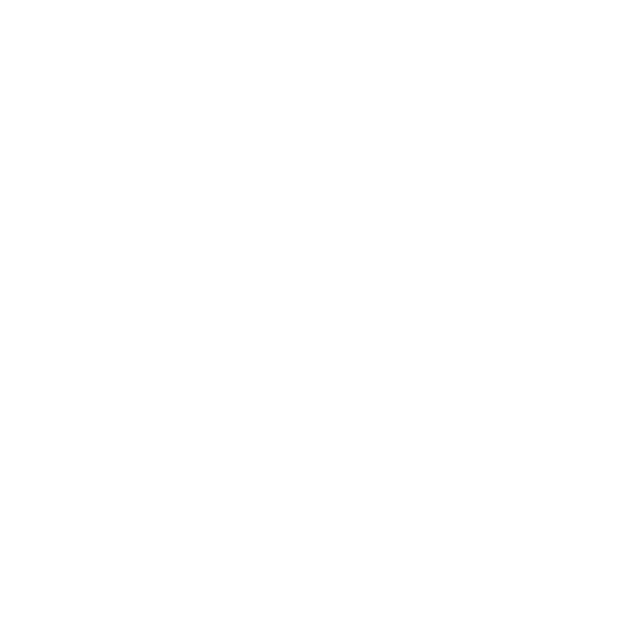
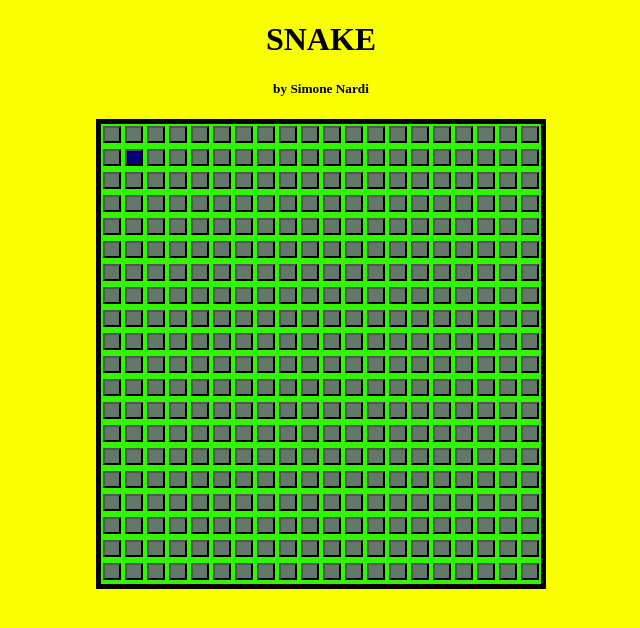
Before and after one commit to SimoNardi/Snake, a plain HTML site: page Snake/index.html in a window 1280 px wide. Shown: the whole page, without its empty margins (319-959 px from the left). Drawn offline with Linux system fonts and the light colour scheme.

Commit message:
Add files via upload

```diff
--- a/Snake/index.html
+++ b/Snake/index.html
@@ -8,7 +8,8 @@
   </head>
   <body onload="avvio();">
     <div id="matrice">
-
+      <h1><b>SNAKE</b></h1>
+      <h5>by Simone Nardi</h5>
     </div>
   </body>
 </html>
--- a/Snake/stile.css
+++ b/Snake/stile.css
@@ -1 +1,17 @@
-ciao
+body{
+  background-color: #faff00;
+}
+table{
+  width: auto;
+  height: auto;
+  border: 5px solid #000000;
+  background-color: #31f600;
+}
+td, tr, th{
+  border: 1px solid #31f600;
+  width: auto;
+  height: auto;
+}
+h1, h5{
+  text-align: center;
+}
--- a/Snake/stile.js
+++ b/Snake/stile.js
@@ -16,13 +16,16 @@ var nCibo;  //contatore Cibo
 /* Posizione snake */
 var posSnakeX = 1;  // cordinate snake x
 var posSnakeY = 1;  // cordinate snake y
-var coda = new Array(0) // array contenente le
+var coda = new Array(0); // array contenente le posizioni
 
 //funzione di avvio
 function  avvio() {
   initMat();  //inizializzazione matrice
   disCampo(); //grafica campo
 
+  coda.push(posSnakeX + "," + posSnakeY);
+
+  document.getElementById("btn_" + posSnakeX + "_" + posSnakeY).style.backgroundColor = BLU;
 }
 
 function initMat() {
@@ -43,5 +46,58 @@ function disCampo() {
   var riga, cella, btn;
 
   refBody.appendChild(tabella);
+  tabella.style.margin = "20px auto";
+  tabella.style.borderSpacing = "0";
+  for (var i = 0; i < DIM; i++) {
+    riga = document.createElement("tr");
+    tabella.appendChild(riga);
+    for (var j = 0; j < DIM; j++) {
+      // creo celle
+      cella = document.createElement("td");
+      riga.appendChild(cella);
+
+      //creo bottoni
+      btn = document.createElement("input");
+      btn.type = "button";
+      btn.id = "btn_" + i + "_" + j;
+      btn.style.height= "17px";
+      btn.style.width= "18px";
+      btn.style.backgroundColor = GRIGIO;
+      btn.style.color = BIANCO;
+
+      //settaggio attributi
+      btn.setAttribute("onClick", "get_cordinate(this)");
+      cella.appendChild(btn);
+
+    }
+  }
+}
+
+function get_cordinate(btn) {
+  //alert("hai cliccato il pulsante " + cord.id);
+  var vector = btn.id.split("_");
+  alert(vector [1] + " " + vector [2]);
+}
+
+function changeDirection(event) {
+  var code = event.keyCode;
+  if(codice == 37){
+    direzione = "sx";
+  }
+  if(codice == 38){
+    direzione = "up";
+  }
+  if(codice == 39){
+    direzione = "dx";
+  }
+  if(codice == 40){
+    direzione = "dw";
+  }
+
 
 }
+
+function muoviSnake() {
+
+
+}
```
